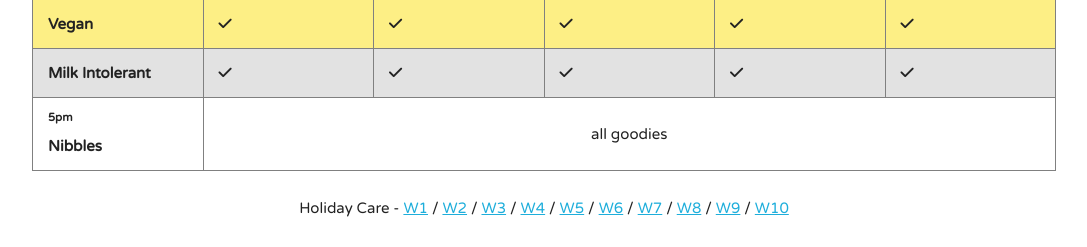
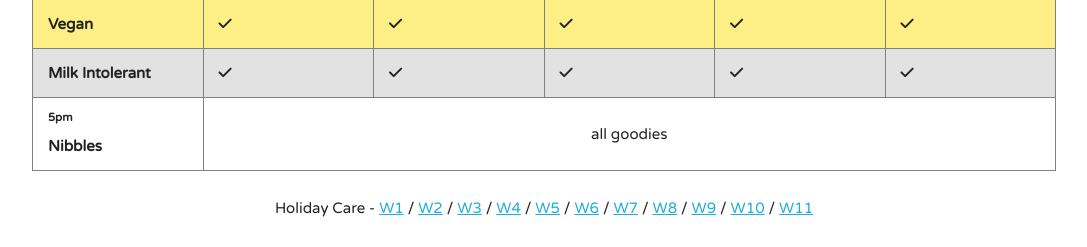
Before and after one commit to nanux/foodosh, a Django app: page / in a window 1280 px wide. Shown: the part 553-800 px from the top of the page, without its empty margins (96-1183 px from the left). Run offline with Django 3.2, Linux system fonts and the light colour scheme; data comes from the database, SQL or seed files in the repository; some libraries are stand-ins or nearby versions.

Commit message:
add 2018/1/11 week

```diff
--- a/food/templates/food/index.html
+++ b/food/templates/food/index.html
@@ -99,7 +99,8 @@
                 <a href="{% url 'index' '2018' '1' '7' %}">W7</a> /
                 <a href="{% url 'index' '2018' '1' '8' %}">W8</a> /
                 <a href="{% url 'index' '2018' '1' '9' %}">W9</a> /
-                <a href="{% url 'index' '2018' '1' '10' %}">W10</a>
+                <a href="{% url 'index' '2018' '1' '10' %}">W10</a> /
+                <a href="{% url 'index' '2018' '1' '11' %}">W11</a>
             </p>
 
         </div>
```
